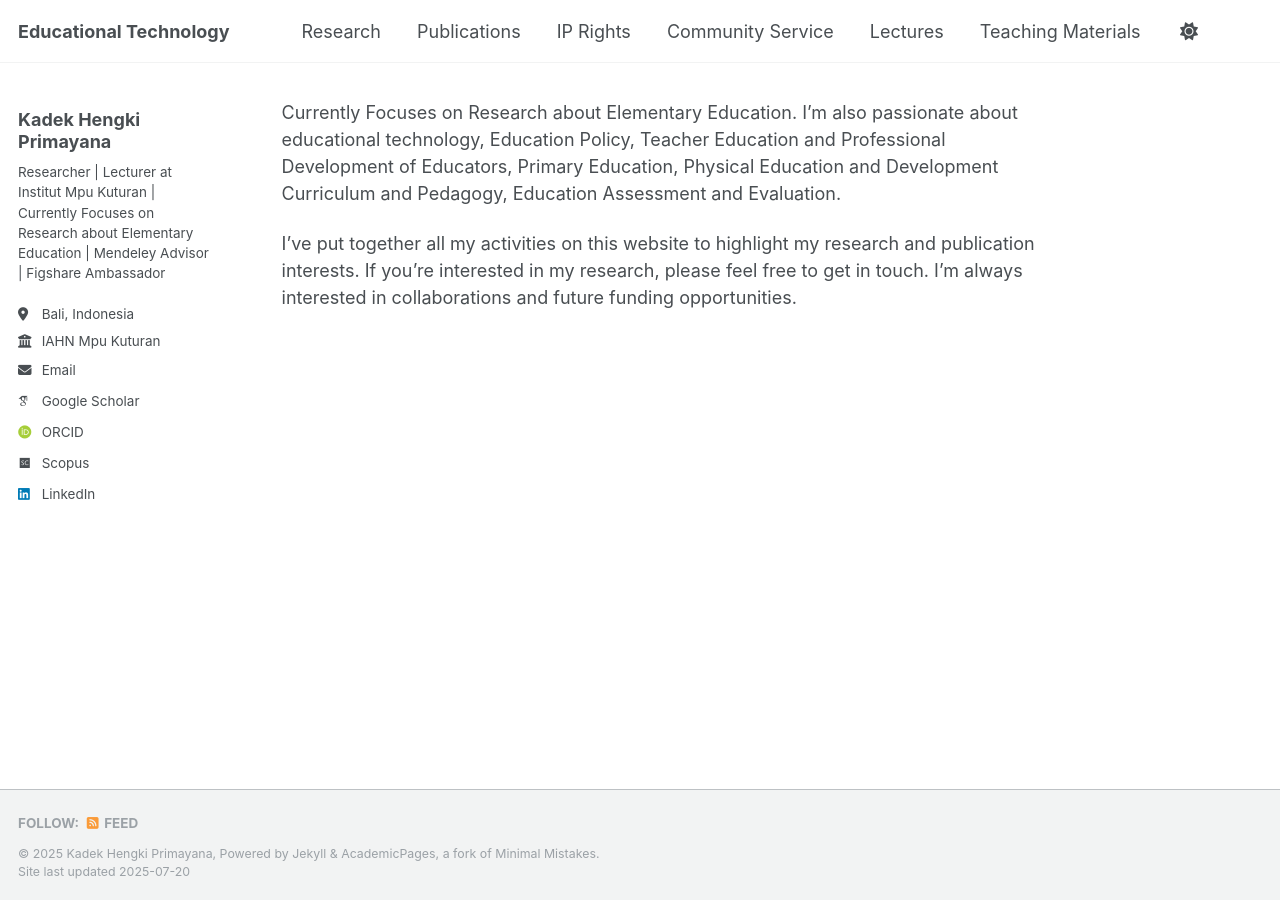
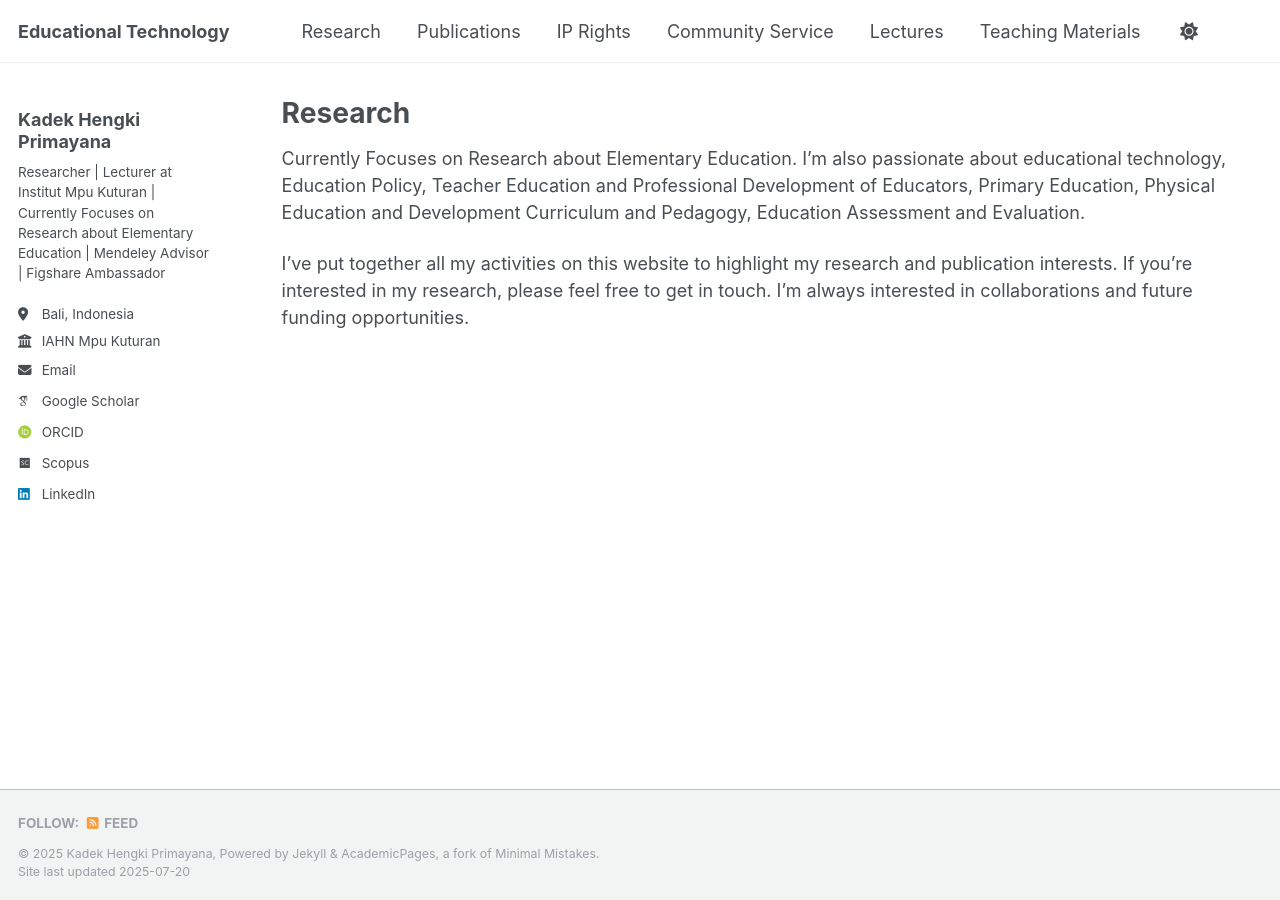
Before and after one commit to hengkiprimayana/hengkiprimayana.github.io, a Jekyll site: the page built from _pages/research.md, in a window 1280 px wide. Built offline with Jekyll 4.4.1, drawn with Linux system fonts in a browser that asks for light colours; some web fonts are replaced; our own code applies the rules of GitHub Pages for plain Markdown files; a script that is not in the unit is left out.

Commit message:
Update research.md

```diff
--- a/_pages/research.md
+++ b/_pages/research.md
@@ -1,3 +1,12 @@
+---
+layout: archive
+title: "Research"
+permalink: /research/
+author_profile: true
+redirect_from:
+  - /resume
+---
+
 Currently Focuses on Research about Elementary Education. I’m also passionate about educational technology, Education Policy, Teacher Education and Professional Development of Educators, Primary Education, Physical Education and Development Curriculum and Pedagogy, Education Assessment and Evaluation.
 
 I’ve put together all my activities on this website to highlight my research and publication interests. If you’re interested in my research, please feel free to get in touch. I’m always interested in collaborations and future funding opportunities.
```
